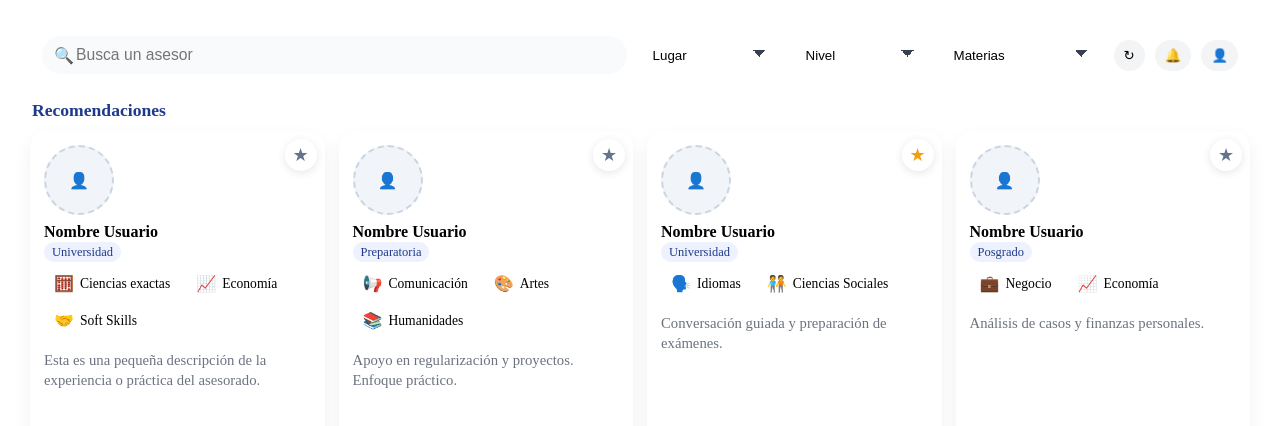
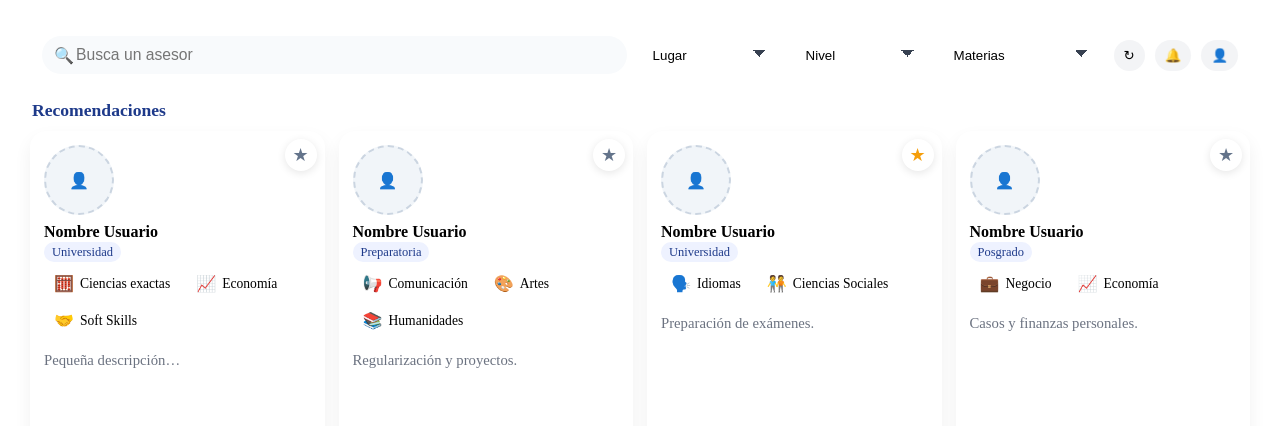
Before and after one commit to JDaniek/Agora-Frontend, an Angular app: page /student-home in a window 1280 px wide. Shown: the top 426 px of the page. Built offline with nearby package versions, Linux system fonts and the light colour scheme.

Commit message:
feat: vistas tutor-profile, class-detail y chat integradas con navegación RouterLink

```diff
--- a/src/app/pages/student-home/student-home.ts
+++ b/src/app/pages/student-home/student-home.ts
@@ -1,7 +1,7 @@
 import { Component, signal, computed } from '@angular/core';
 import { CommonModule } from '@angular/common';
 import { ReactiveFormsModule, FormControl, FormGroup } from '@angular/forms';
-import { RouterLink } from '@angular/router'; // ✅ Import necesario
+import { RouterLink } from '@angular/router'; // ✅
 
 type TutorCard = {
   id: string;
@@ -24,40 +24,40 @@ type FiltrosForm = FormGroup<{
 @Component({
   selector: 'app-student-home',
   standalone: true,
-  imports: [CommonModule, ReactiveFormsModule, RouterLink], // ✅ Añadido RouterLink
+  imports: [CommonModule, ReactiveFormsModule, RouterLink], // ✅ RouterLink aquí
   templateUrl: './student-home.html',
   styleUrls: ['./student-home.css'],
 })
 export class StudentHome {
   sidebarOpen = signal<boolean>(false);
 
-  lugares = ['Aguascalientes', 'Baja California', 'Chiapas', 'CDMX', 'Jalisco', 'Nuevo León', 'Puebla', 'Yucatán'];
-  niveles = ['Primaria', 'Secundaria', 'Preparatoria', 'Universidad', 'Posgrado', 'Técnico', 'Extracurricular'];
+  lugares = ['Aguascalientes','Baja California','Chiapas','CDMX','Jalisco','Nuevo León','Puebla','Yucatán'];
+  niveles = ['Primaria','Secundaria','Preparatoria','Universidad','Posgrado','Técnico','Extracurricular'];
   materias = [
-    'Ciencias exactas', 'Ciencias Naturales', 'Ciencias Sociales', 'Idiomas', 'Artes',
-    'Humanidades', 'Comunicación', 'Arte y Creatividad', 'Negocio', 'Economía', 'Soft Skills', 'Salud', 'Bienestar'
+    'Ciencias exactas','Ciencias Naturales','Ciencias Sociales','Idiomas','Artes',
+    'Humanidades','Comunicación','Arte y Creatividad','Negocio','Economía','Soft Skills','Salud','Bienestar'
   ];
 
-  tagIcon: Record<string, string> = {
-    'Ciencias exactas': '🧮', 'Ciencias Naturales': '🌿', 'Ciencias Sociales': '🧑‍🤝‍🧑', 'Idiomas': '🗣️', 'Artes': '🎨',
-    'Humanidades': '📚', 'Comunicación': '📢', 'Arte y Creatividad': '🎭', 'Negocio': '💼', 'Economía': '📈', 'Soft Skills': '🤝', 'Salud': '🏥', 'Bienestar': '🌱'
+  tagIcon: Record<string,string> = {
+    'Ciencias exactas':'🧮','Ciencias Naturales':'🌿','Ciencias Sociales':'🧑‍🤝‍🧑','Idiomas':'🗣️','Artes':'🎨',
+    'Humanidades':'📚','Comunicación':'📢','Arte y Creatividad':'🎭','Negocio':'💼','Economía':'📈','Soft Skills':'🤝','Salud':'🏥','Bienestar':'🌱'
   };
-  iconFor(tag: string) { return this.tagIcon[tag] ?? '•'; }
-  trackById = (_: number, t: TutorCard) => t.id;
-  trackByStr = (_: number, s: string) => s;
+  iconFor(tag:string){ return this.tagIcon[tag] ?? '•'; }
+  trackById = (_:number, t: TutorCard) => t.id;
+  trackByStr = (_:number, s: string) => s;
 
   filtros: FiltrosForm = new FormGroup<FiltrosForm['controls']>({
-    search: new FormControl<string>('', { nonNullable: true }),
-    lugar: new FormControl<string>('', { nonNullable: true }),
-    nivel: new FormControl<string>('', { nonNullable: true }),
-    materia: new FormControl<string>('', { nonNullable: true }),
+    search: new FormControl<string>('', {nonNullable:true}),
+    lugar:  new FormControl<string>('', {nonNullable:true}),
+    nivel:  new FormControl<string>('', {nonNullable:true}),
+    materia:new FormControl<string>('', {nonNullable:true}),
   });
 
   private seed: TutorCard[] = [
-    { id: '1', name: 'Nombre Usuario', nivel: 'Universidad', lugar: 'CDMX', avatarUrl: null, tags: ['Ciencias exactas', 'Economía', 'Soft Skills'], description: 'Esta es una pequeña descripción de la experiencia o práctica del asesorado.', bookmarked: false },
-    { id: '2', name: 'Nombre Usuario', nivel: 'Preparatoria', lugar: 'Chiapas', avatarUrl: null, tags: ['Comunicación', 'Artes', 'Humanidades'], description: 'Apoyo en regularización y proyectos. Enfoque práctico.', bookmarked: false },
-    { id: '3', name: 'Nombre Usuario', nivel: 'Universidad', lugar: 'Jalisco', avatarUrl: null, tags: ['Idiomas', 'Ciencias Sociales'], description: 'Conversación guiada y preparación de exámenes.', bookmarked: true },
-    { id: '4', name: 'Nombre Usuario', nivel: 'Posgrado', lugar: 'Nuevo León', avatarUrl: null, tags: ['Negocio', 'Economía'], description: 'Análisis de casos y finanzas personales.', bookmarked: false },
+    { id:'1', name:'Nombre Usuario', nivel:'Universidad', lugar:'CDMX', avatarUrl:null, tags:['Ciencias exactas','Economía','Soft Skills'], description:'Pequeña descripción…', bookmarked:false },
+    { id:'2', name:'Nombre Usuario', nivel:'Preparatoria', lugar:'Chiapas', avatarUrl:null, tags:['Comunicación','Artes','Humanidades'], description:'Regularización y proyectos.', bookmarked:false },
+    { id:'3', name:'Nombre Usuario', nivel:'Universidad', lugar:'Jalisco', avatarUrl:null, tags:['Idiomas','Ciencias Sociales'], description:'Preparación de exámenes.', bookmarked:true },
+    { id:'4', name:'Nombre Usuario', nivel:'Posgrado', lugar:'Nuevo León', avatarUrl:null, tags:['Negocio','Economía'], description:'Casos y finanzas personales.', bookmarked:false },
   ];
 
   tutors = signal<TutorCard[]>(this.seed);
@@ -66,19 +66,19 @@ export class StudentHome {
     const { search, lugar, nivel, materia } = this.filtros.getRawValue();
     return this.tutors().filter(t => {
       const s = search.trim().toLowerCase();
-      const okSearch = !s || t.name.toLowerCase().includes(s);
-      const okLugar = !lugar || t.lugar === lugar;
-      const okNivel = !nivel || t.nivel === nivel;
-      const okMate = !materia || t.tags.includes(materia);
+      const okSearch = !s || t.name.toLowerCase().includes(s) || t.tags.some(x => x.toLowerCase().includes(s));
+      const okLugar  = !lugar || t.lugar === lugar;
+      const okNivel  = !nivel || t.nivel === nivel;
+      const okMate   = !materia || t.tags.includes(materia);
       return okSearch && okLugar && okNivel && okMate;
     });
   });
 
-  toggleSidebar() { this.sidebarOpen.set(!this.sidebarOpen()); }
-  clearFilters() { this.filtros.reset({ search: '', lugar: '', nivel: '', materia: '' }); }
+  toggleSidebar(){ this.sidebarOpen.set(!this.sidebarOpen()); }
+  clearFilters(){ this.filtros.reset({search:'',lugar:'',nivel:'',materia:''}); }
 
-  toggleBookmark(t: TutorCard) {
-    this.tutors.update(list => list.map(x => x.id === t.id ? { ...x, bookmarked: !x.bookmarked } : x));
+  toggleBookmark(t: TutorCard){
+    this.tutors.update(list => list.map(x => x.id===t.id ? {...x, bookmarked: !x.bookmarked} : x));
     // 🔌 TODO API: PATCH /api/tutors/:id/bookmark
   }
 }
--- a/src/app/pages/tutor-profile/tutor-profile.ts
+++ b/src/app/pages/tutor-profile/tutor-profile.ts
@@ -1,12 +1,12 @@
 import { Component } from '@angular/core';
 import { CommonModule } from '@angular/common';
 import { ActivatedRoute } from '@angular/router';
-import { RouterLink } from '@angular/router'; // ✅ necesario para [routerLink]
+import { RouterLink } from '@angular/router'; // ✅
 
 @Component({
   selector: 'app-tutor-profile',
   standalone: true,
-  imports: [CommonModule, RouterLink],
+  imports: [CommonModule, RouterLink], // ✅
   templateUrl: './tutor-profile.html',
   styleUrls: ['./tutor-profile.css'],
 })
@@ -16,14 +16,13 @@ export class TutorProfile {
     nombre: 'Nombre Tutor',
     nivel: 'Universidad',
     lugar: 'Chiapas',
-    tags: ['Economía', 'Soft Skills'],
-    descripcion:
-      'Descripción breve del tutor y su experiencia. Enfoque práctico y orientación personalizada.',
-    avatarUrl: '',
+    tags: ['Economía','Soft Skills'],
+    descripcion: 'Descripción breve del tutor y su experiencia…',
+    avatarUrl: ''
   };
 
   constructor(private route: ActivatedRoute) {
     this.id = this.route.snapshot.paramMap.get('id') || '';
-    // 🔌 TODO: GET /api/tutors/:id -> asignar this.tutor con la respuesta real
+    // 🔌 TODO: GET /api/tutors/:id -> asignar this.tutor
   }
 }
```
Also changed, not shown: src/app/app.routes.ts (+6 -6 lines), src/app/pages/class-detail/class-detail.ts (+4 -4 lines), src/app/pages/class-detail/class-detail.html (line endings or trailing spaces), src/app/pages/tutor-profile/tutor-profile.html (line endings or trailing spaces).
